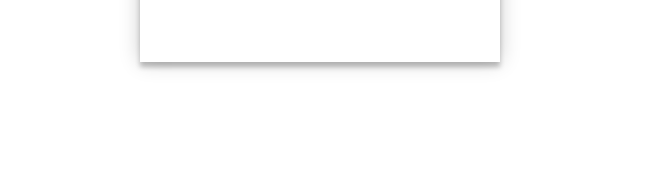
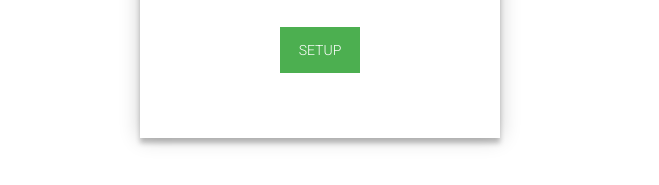
Before and after one commit to sombek/yuc_cis, a website: page public/index.html in a window 1280 px wide. Shown: the part 561-746 px from the top of the page, without its empty margins (320-979 px from the left). Drawn offline with Linux system fonts and the light colour scheme.

Commit message:
Major Edits

```diff
--- a/public/index.html
+++ b/public/index.html
@@ -61,6 +61,8 @@
             </div>
             <button>Connect</button>
         </form>
+                    <button style="width: 80px;margin-top: 30px" onclick="alert('Comming  Soon')">Setup</button>
+
     </div>
   </div>
 </div>
```
